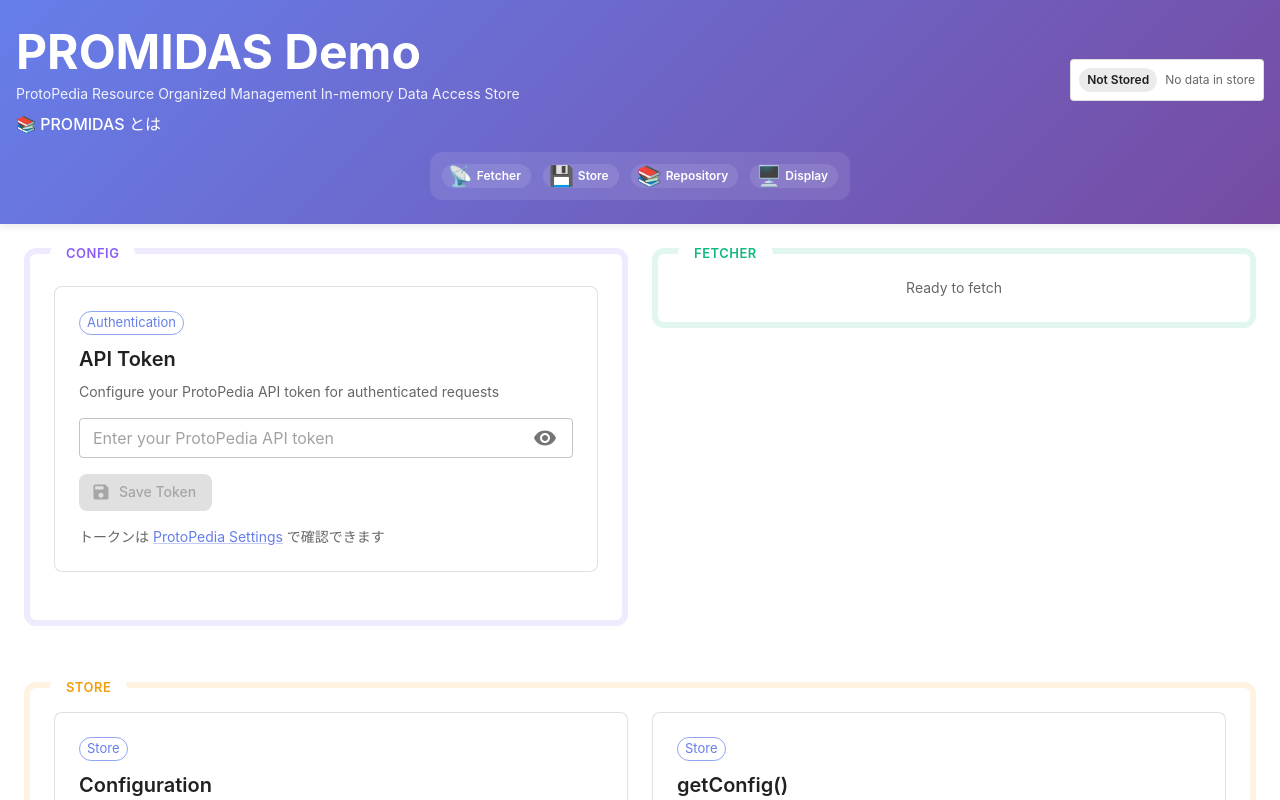
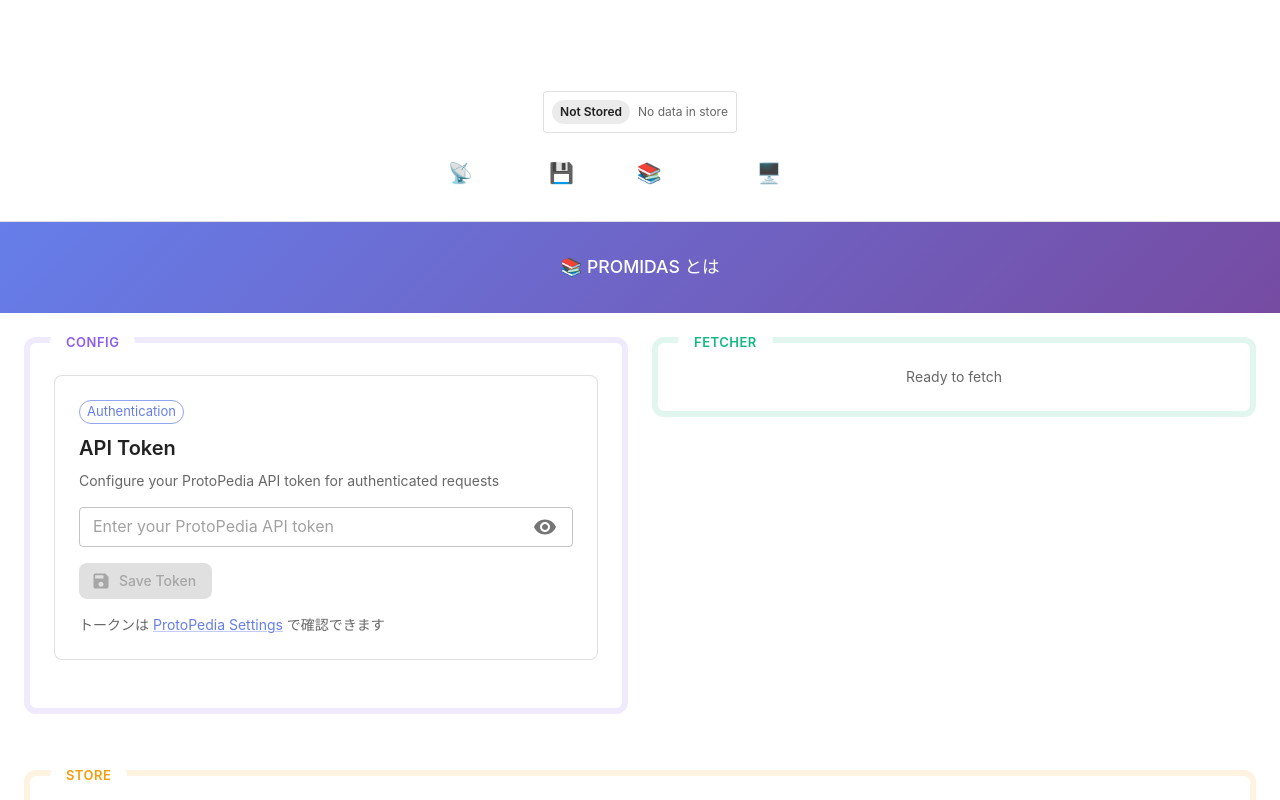
Before and after one commit to F88/PROMIDAS-demo, a React (Vite) app: page / in a window 1280 px wide. Shown: the top 800 px of the page. Built offline with nearby package versions, Linux system fonts and the light colour scheme.

Commit message:
feat: Add AppHeader component and PromidasInfoSection, update App layout

```diff
--- a/src/App.tsx
+++ b/src/App.tsx
@@ -11,11 +11,11 @@
 import { usePrototypeAnalysis } from './hooks/use-prototype-analysis';
 import { StoreContainer } from './components/store/store-container';
 import { StatsDashboard } from './components/common/stats-dashboard';
+import { AppHeader } from './components/common/app-header';
 import { RepositoryContainer } from './components/repository/repository-container';
 import { FetcherContainer } from './components/fetcher/fetcher-container';
 import { ConfigContainer } from './components/config/config-container';
 import { TokenConfiguration } from './components/config/token-configuration';
-import { DataFlowIndicator } from './components/common/data-flow-indicator';
 import {
   hasApiToken,
   getApiToken,
@@ -36,6 +36,40 @@
   MIN_OFFSET: 0,
   DEFAULT_OFFSET: 0,
 } as const;
+
+/**
+ * PromidasInfoSection - Display link to PROMIDAS documentation
+ */
+function PromidasInfoSection() {
+  return (
+    <Box
+      sx={{
+        py: 4,
+        px: 2,
+        textAlign: 'center',
+        background: 'linear-gradient(135deg, #667eea 0%, #764ba2 100%)',
+        color: 'white',
+      }}
+    >
+      <Link
+        href="https://f88.github.io/promidas/"
+        target="_blank"
+        rel="noopener noreferrer"
+        underline="hover"
+        sx={{
+          display: 'inline-flex',
+          alignItems: 'center',
+          gap: 0.5,
+          color: 'white',
+          fontWeight: 500,
+          fontSize: '1.1rem',
+        }}
+      >
+        📚 PROMIDAS とは
+      </Link>
+    </Box>
+  );
+}
 
 function App() {
   const [searchId, setSearchId] = useState('1');
@@ -332,71 +366,16 @@
 
   return (
     <Box sx={{ minHeight: '100vh', display: 'flex', flexDirection: 'column' }}>
-      <Box
-        component="header"
-        sx={{
-          py: 3,
-          px: 2,
-          background: 'linear-gradient(135deg, #667eea 0%, #764ba2 100%)',
-          color: 'white',
-          position: 'sticky',
-          top: 0,
-          zIndex: 1000,
-          boxShadow: '0 2px 8px rgba(0, 0, 0, 0.1)',
-        }}
-      >
-        <Stack
-          direction={{ xs: 'column', sm: 'row' }}
-          spacing={2}
-          alignItems={{ xs: 'stretch', sm: 'center' }}
-          justifyContent="space-between"
-          sx={{ maxWidth: 1400, margin: '0 auto 1rem' }}
-        >
-          <Box
-            sx={{
-              flex: 1,
-              textAlign: { xs: 'center', sm: 'left' },
-            }}
-          >
-            <Typography
-              variant="h3"
-              component="h1"
-              fontWeight={700}
-              sx={{ mb: 0.5 }}
-            >
-              PROMIDAS Demo
-            </Typography>
-            <Typography variant="body2" sx={{ opacity: 0.9, mb: 1 }}>
-              ProtoPedia Resource Organized Management In-memory Data Access
-              Store
-            </Typography>
-            <Link
-              href="https://f88.github.io/promidas/"
-              target="_blank"
-              rel="noopener noreferrer"
-              underline="hover"
-              sx={{
-                display: 'inline-flex',
-                alignItems: 'center',
-                gap: 0.5,
-                color: 'white',
-                fontWeight: 500,
-              }}
-            >
-              📚 PROMIDAS とは
-            </Link>
-          </Box>
-          <StatsDashboard stats={stats} config={repoConfig} />
-        </Stack>
-        <Box sx={{ display: 'flex', justifyContent: 'center' }}>
-          <DataFlowIndicator
-            isFetcherActive={isFetcherActive}
-            isStoreActive={isStoreActive}
-            isRepositoryActive={isRepositoryActive}
-            isDisplayActive={isDisplayActive}
-          />
-        </Box>
-      </Box>
+      <AppHeader
+        stats={stats}
+        config={repoConfig}
+        isFetcherActive={isFetcherActive}
+        isStoreActive={isStoreActive}
+        isRepositoryActive={isRepositoryActive}
+        isDisplayActive={isDisplayActive}
+      />
+
+      <PromidasInfoSection />
 
       <Container component="main" maxWidth="xl" sx={{ mt: 3, mb: 4 }}>
         <Grid container spacing={3}>
--- /dev/null
+++ b/src/components/common/app-header.tsx
@@ -0,0 +1,73 @@
+import { Box, Stack, Typography } from '@mui/material';
+import type { PrototypeInMemoryStats } from '@f88/promidas';
+import type { StoreConfig } from '../../hooks/use-config';
+import { StatsDashboard } from './stats-dashboard';
+import { DataFlowIndicator } from './data-flow-indicator';
+
+interface AppHeaderProps {
+  stats: PrototypeInMemoryStats | null;
+  config: StoreConfig | null;
+  isFetcherActive: boolean;
+  isStoreActive: boolean;
+  isRepositoryActive: boolean;
+  isDisplayActive: boolean;
+}
+
+export function AppHeader({
+  stats,
+  config,
+  isFetcherActive,
+  isStoreActive,
+  isRepositoryActive,
+  isDisplayActive,
+}: AppHeaderProps) {
+  return (
+    <Box
+      component="header"
+      sx={{
+        py: 2,
+        px: 2,
+        backgroundColor: 'white',
+        backdropFilter: 'blur(10px)',
+        borderBottom: '1px solid',
+        borderColor: 'divider',
+        position: 'sticky',
+        top: 0,
+        zIndex: 1000,
+      }}
+    >
+      <Stack
+        direction={'column'}
+        spacing={2}
+        alignItems="center"
+        justifyContent="center"
+        sx={{ maxWidth: 1400, margin: '0 auto', mb: 1 }}
+      >
+        <Typography
+          variant="h4"
+          component="h1"
+          fontWeight={600}
+          sx={{
+            color: 'white',
+            textAlign: 'center',
+            fontSize: {
+              xs: '1.5rem', // h5相当 (小画面)
+              sm: '2rem', // h4相当 (中画面)
+              md: '2.5rem', // h3相当 (大画面)
+              lg: '3rem', // h2相当 (特大画面)
+            },
+          }}
+        >
+          PROMIDAS Demo
+        </Typography>
+        <StatsDashboard stats={stats} config={config} />
+        <DataFlowIndicator
+          isFetcherActive={isFetcherActive}
+          isStoreActive={isStoreActive}
+          isRepositoryActive={isRepositoryActive}
+          isDisplayActive={isDisplayActive}
+        />
+      </Stack>
+    </Box>
+  );
+}
--- a/src/components/common/index.ts
+++ b/src/components/common/index.ts
@@ -1,2 +1,3 @@
 export { ActionButton } from './action-button';
+export { AppHeader } from './app-header';
 export { SectionCard } from './section-card';
--- a/src/components/common/prototype-card.tsx
+++ b/src/components/common/prototype-card.tsx
@@ -8,7 +8,6 @@
   CardHeader,
   Typography,
   Chip,
-  Box,
   Stack,
 } from '@mui/material';
 import OpenInNewIcon from '@mui/icons-material/OpenInNew';
@@ -48,16 +47,10 @@
             </Typography>
           )}
 
+          <Stack spacing={1.5} sx={{ mt: 2 }}>
             {prototype.users && prototype.users.length > 0 && (
-            <Box sx={{ mb: 1 }}>
-              <Stack
-                direction="row"
-                spacing={0.5}
-                alignItems="center"
-                sx={{ mb: 0.5 }}
-              >
-                <PeopleIcon fontSize="small" color="action" />
-              </Stack>
+              <Stack direction="row" spacing={0.5} alignItems="center">
+                <PeopleIcon fontSize="small" color="action" sx={{ mr: 0.5 }} />
                 <Stack
                   direction="row"
                   spacing={0.5}
@@ -72,41 +65,36 @@
                     />
                   ))}
                 </Stack>
-            </Box>
+              </Stack>
             )}
 
             {prototype.tags && prototype.tags.length > 0 && (
-            <Box sx={{ mb: 1 }}>
-              <Stack
-                direction="row"
-                spacing={0.5}
-                alignItems="center"
-                sx={{ mb: 0.5 }}
-              >
-                <LocalOfferIcon fontSize="small" color="action" />
-              </Stack>
+              <Stack direction="row" spacing={0.5} alignItems="center">
+                <LocalOfferIcon
+                  fontSize="small"
+                  color="action"
+                  sx={{ mr: 0.5 }}
+                />
                 <Stack
                   direction="row"
                   spacing={0.5}
                   sx={{ flexWrap: 'wrap', gap: 0.5 }}
                 >
                   {prototype.tags.map((tag, index) => (
-                  <Chip key={index} label={tag} size="small" color="primary" />
+                    <Chip
+                      key={index}
+                      label={tag}
+                      size="small"
+                      color="primary"
+                    />
                   ))}
                 </Stack>
-            </Box>
+              </Stack>
             )}
 
             {prototype.events && prototype.events.length > 0 && (
-            <Box sx={{ mb: 1 }}>
-              <Stack
-                direction="row"
-                spacing={0.5}
-                alignItems="center"
-                sx={{ mb: 0.5 }}
-              >
-                <EventIcon fontSize="small" color="action" />
-              </Stack>
+              <Stack direction="row" spacing={0.5} alignItems="center">
+                <EventIcon fontSize="small" color="action" sx={{ mr: 0.5 }} />
                 <Stack
                   direction="row"
                   spacing={0.5}
@@ -121,19 +109,16 @@
                     />
                   ))}
                 </Stack>
-            </Box>
+              </Stack>
             )}
 
             {prototype.materials && prototype.materials.length > 0 && (
-            <Box sx={{ mb: 1 }}>
-              <Stack
-                direction="row"
-                spacing={0.5}
-                alignItems="center"
-                sx={{ mb: 0.5 }}
-              >
-                <CategoryIcon fontSize="small" color="action" />
-              </Stack>
+              <Stack direction="row" spacing={0.5} alignItems="center">
+                <CategoryIcon
+                  fontSize="small"
+                  color="action"
+                  sx={{ mr: 0.5 }}
+                />
                 <Stack
                   direction="row"
                   spacing={0.5}
@@ -143,8 +128,9 @@
                     <Chip key={index} label={material} size="small" />
                   ))}
                 </Stack>
-            </Box>
+              </Stack>
             )}
+          </Stack>
         </CardContent>
       </CardActionArea>
       {prototype.mainUrl && (
```
Also changed, not shown: 1 other file (tests, documents, lock files or other folders). Lines whose indentation alone changed are shown as unchanged.
